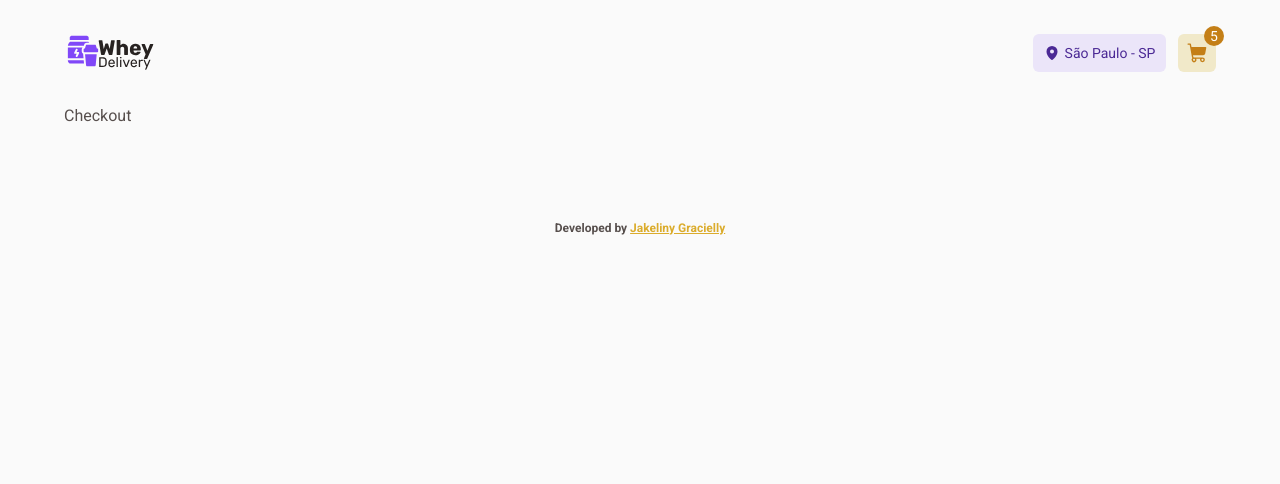
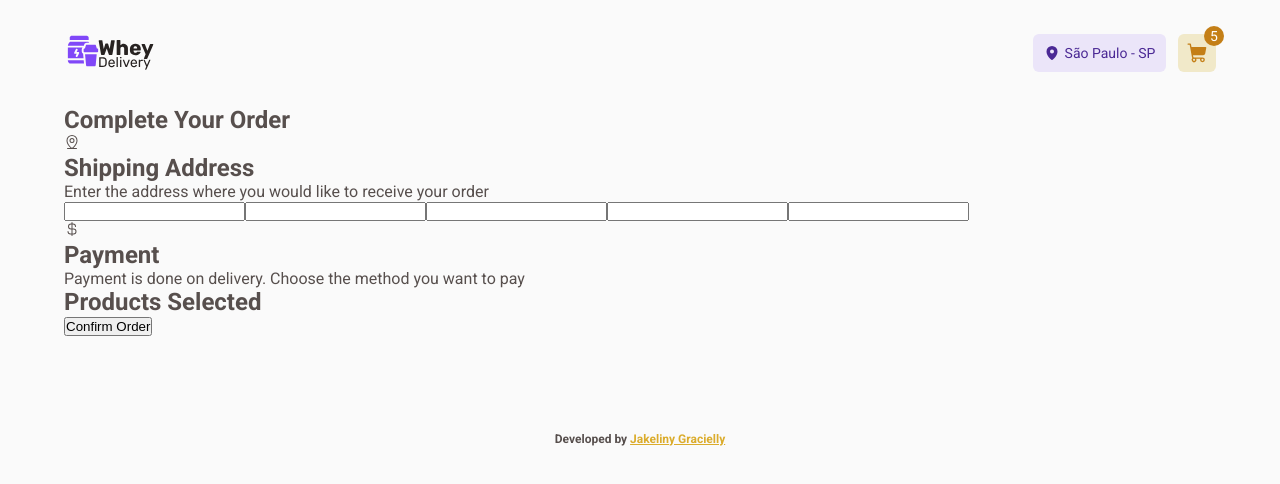
Before and after one commit to jakeliny/whey-delivery, a React (Vite) app: page /checkout in a window 1280 px wide. Shown: the top 484 px of the page. Built offline with nearby package versions, Linux system fonts and the light colour scheme.

Commit message:
feat(checkout): add checkout form

```diff
--- a/package.json
+++ b/package.json
@@ -10,11 +10,14 @@
     "preview": "vite preview"
   },
   "dependencies": {
+    "@hookform/resolvers": "^3.3.4",
     "@phosphor-icons/react": "^2.0.15",
     "react": "^18.2.0",
     "react-dom": "^18.2.0",
+    "react-hook-form": "^7.50.1",
     "react-router-dom": "^6.22.0",
-    "styled-components": "^6.1.8"
+    "styled-components": "^6.1.8",
+    "zod": "^3.22.4"
   },
   "devDependencies": {
     "@types/react": "^18.2.43",
--- /dev/null
+++ b/src/pages/Checkout/components/titleWithIcon/index.tsx
@@ -0,0 +1,21 @@
+interface TitleWithIconProps {
+  title: string;
+  subTitle: string;
+  children: React.ReactNode;
+}
+
+export const TitleWithIcon = ({
+  title,
+  subTitle,
+  children,
+}: TitleWithIconProps) => {
+  return (
+    <div className="sectionTitle">
+      {children}
+      <div>
+        <h2>{title}</h2>
+        <p>{subTitle}</p>
+      </div>
+    </div>
+  );
+};
--- a/src/pages/Checkout/index.tsx
+++ b/src/pages/Checkout/index.tsx
@@ -1,3 +1,75 @@
+import { CurrencyDollar, MapPinLine } from "@phosphor-icons/react";
+import { useForm } from "react-hook-form";
+import { zodResolver } from "@hookform/resolvers/zod";
+import * as zod from "zod";
+import { TitleWithIcon } from "./components/titleWithIcon";
+
+const newFormValidationSchema = zod.object({
+  addressLine1: zod.string().min(1, "Address is required"),
+  addressLine2: zod.string().optional(),
+  city: zod.string().min(1, "City is required"),
+  state: zod.string().min(1, "State is required"),
+  postalCode: zod.string().min(1, "Postal code is required"),
+});
+
+type newFormInterface = zod.infer<typeof newFormValidationSchema>;
+
 export function Checkout() {
-  return <p>Checkout</p>;
+  const { register, reset, formState, handleSubmit } = useForm({
+    defaultValues: {
+      addressLine1: "",
+      addressLine2: "",
+      city: "",
+      state: "",
+      postalCode: "",
+    },
+    resolver: zodResolver(newFormValidationSchema),
+  });
+
+  function handleSubmitForm(data: newFormInterface) {
+    console.log(data);
+    reset();
+  }
+
+  console.log(formState.errors);
+
+  return (
+    <form onSubmit={handleSubmit(handleSubmitForm)}>
+      <div className="CheckoutContainer">
+        <div className="CheckoutInformations">
+          <h2>Complete Your Order</h2>
+          <div className="shippingInformation">
+            <TitleWithIcon
+              title="Shipping Address"
+              subTitle="Enter the address where you would like to receive your order"
+            >
+              <MapPinLine />
+            </TitleWithIcon>
+            <div className="form">
+              <input type="text" {...register("addressLine1")} />
+              <input type="text" {...register("addressLine2")} />
+              <input type="text" {...register("city")} />
+              <input type="text" {...register("state")} />
+              <input type="text" {...register("postalCode")} />
+            </div>
+          </div>
+          <div className="paymentInformation">
+            <TitleWithIcon
+              title="Payment"
+              subTitle="Payment is done on delivery. Choose the method you want to pay"
+            >
+              <CurrencyDollar />
+            </TitleWithIcon>
+          </div>
+        </div>
+
+        <div className="CartResume">
+          <h2>Products Selected</h2>
+          <div className="cart">
+            <button type="submit">Confirm Order</button>
+          </div>
+        </div>
+      </div>
+    </form>
+  );
 }
```
Also changed, not shown: 1 other file (tests, documents, lock files or other folders).
